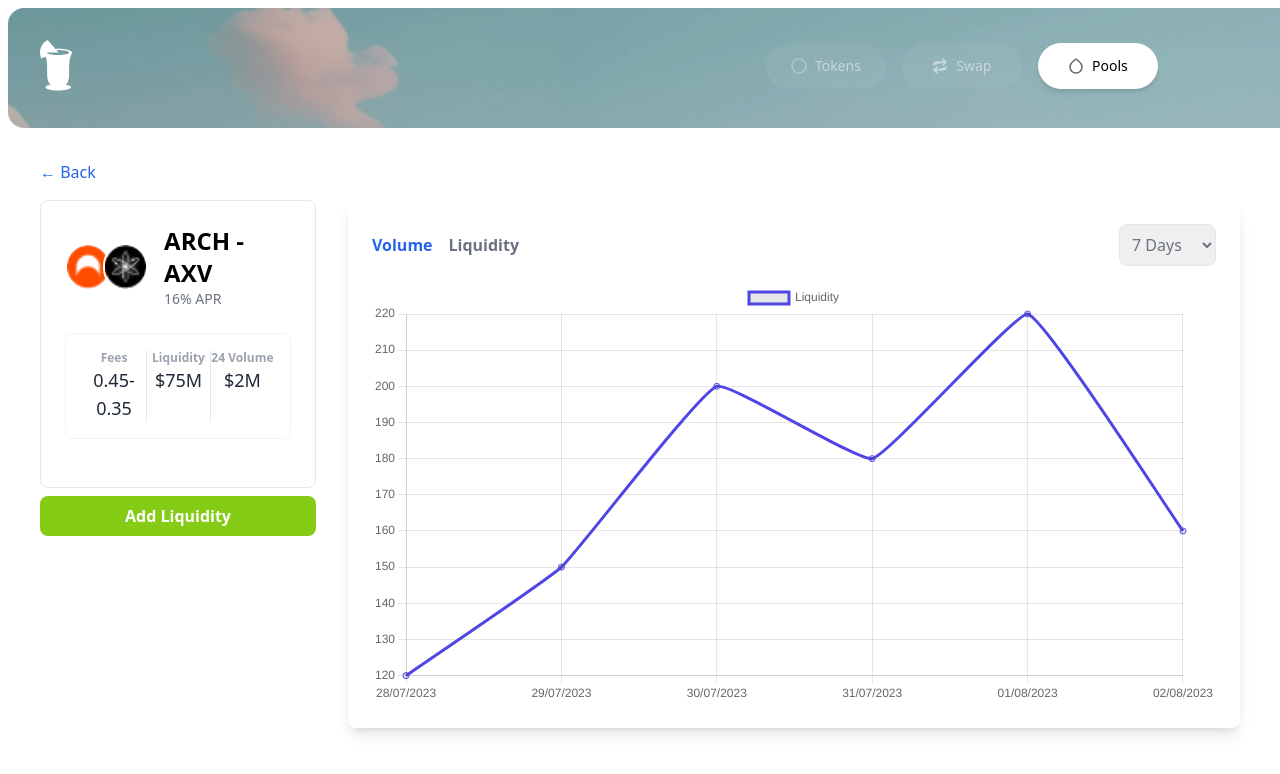
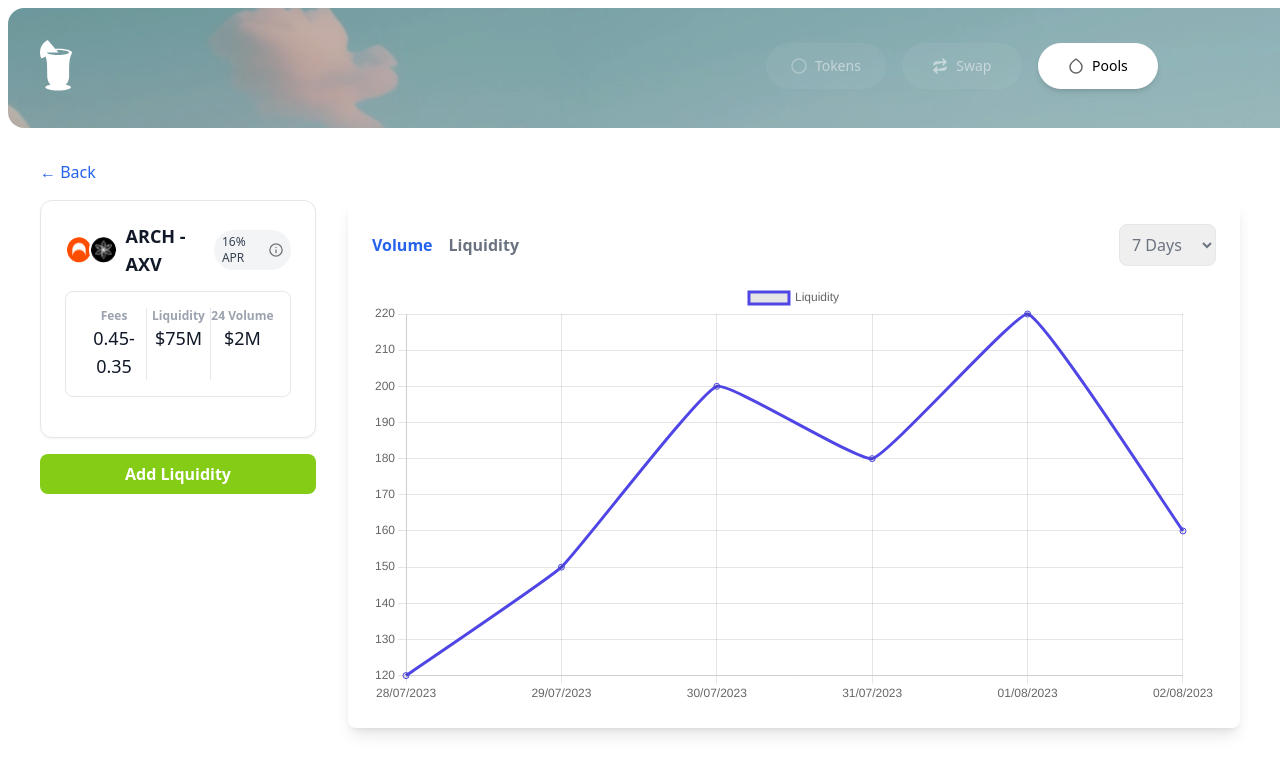
Before and after one commit to naftalimurgor/pinacolada, a Next.js app: page /pools in a window 1280 px wide. Both pictures are taken after a click on the element 468 px from the left and 492 px from the top of the page. Shown: the top 774 px of the page. Built offline with nearby package versions, Linux system fonts and the light colour scheme.

Commit message:
💄 Feat : Styled Pool details to match the design

```diff
--- a/app/src/component/PoolDetail.tsx
+++ b/app/src/component/PoolDetail.tsx
@@ -11,6 +11,8 @@ import {
     Legend,
 } from "chart.js";
 import { Line } from "react-chartjs-2";
+
+import InfoIcon from '../component/Icons/Info'
 
 ChartJS.register(
     CategoryScale,
@@ -54,49 +56,48 @@ const PoolDetail: React.FC<PoolDetailProps> = ({ pool, onBack }) => {
 
             <div className="grid grid-cols-1 lg:grid-cols-4 gap-8">
 
-                <div className="lg:col-span-1 ">
-                    <div className="p-6 bg-white rounded-lg border border-gray-200">
-                        <div className="flex items-center mb-6">
-                            <div className="flex -space-x-2 mr-4">
+                <div className="lg:col-span-1">
+                    <div className="p-6 bg-white rounded-xl border border-gray-200 shadow-sm">
+                        <div className="flex items-center justify-between mb-4 h-[50px]">
+                            <div className="flex items-center space-x-2">
+                                <div className="flex -space-x-1">
                                     {pool.imageUrls.slice(0, 2).map((url, index) => (
                                         <Image
                                             key={index}
                                             src={url}
                                             alt="Token logo"
-                                        width={48}
-                                        height={48}
+                                            width={32}
+                                            height={32}
                                             className="rounded-full border-2 border-white"
                                         />
                                     ))}
                                 </div>
-                            <div>
-                                <h2 className="text-2xl font-bold">{pool.name}</h2>
-                                <p className="text-sm text-gray-500">{pool.apr} APR</p>
+                                <h2 className="text-lg font-semibold text-gray-900">{pool.name}</h2>
                             </div>
+                            <span className="bg-gray-100 text-gray-700 text-xs font-medium py-1 px-2 rounded-full flex items-center">
+                                {pool.apr} APR <InfoIcon className="ml-1" />
+                            </span>
                         </div>
-
-                        <div className="grid grid-cols-3 divide-x divide-gray-200 mb-6 text-gray-500 border border-gray-100 rounded-lg p-4">
-                            <div className="text-center">
+                        <div className="grid grid-cols-3 divide-x divide-gray-200 text-center border border-gray-200 rounded-lg p-4 mt-4 mb-4">
+                            <div className="flex flex-col items-center">
                                 <p className="text-xs font-semibold text-gray-400">Fees</p>
-                                <p className="text-lg font-medium text-gray-800">{pool.fees}</p>
+                                <p className="text-lg font-medium text-gray-900">{pool.fees}</p>
                             </div>
-                            <div className="text-center">
+                            <div className="flex flex-col items-center">
                                 <p className="text-xs font-semibold text-gray-400">Liquidity</p>
-                                <p className="text-lg font-medium text-gray-800">{pool.liquidity}</p>
+                                <p className="text-lg font-medium text-gray-900">{pool.liquidity}</p>
                             </div>
-                            <div className="text-center">
+                            <div className="flex flex-col items-center">
                                 <p className="text-xs font-semibold text-gray-400">24 Volume</p>
-                                <p className="text-lg font-medium text-gray-800">{pool.volume}</p>
+                                <p className="text-lg font-medium text-gray-900">{pool.volume}</p>
                             </div>
                         </div>
                     </div>
-
-
-
-                    <button className="bg-lime-500 mt-2 text-white px-4 py-2 rounded-lg font-semibold w-[100%]">
+                    <button className="bg-lime-500 text-white px-4 py-2 rounded-lg font-semibold w-full mt-4">
                         Add Liquidity
                     </button>
                 </div>
+
 
                 <div className="lg:col-span-3 p-6 bg-white rounded-lg shadow-lg">
                     <div className="flex justify-between items-center mb-4">
```
Lines whose indentation alone changed are shown as unchanged.
